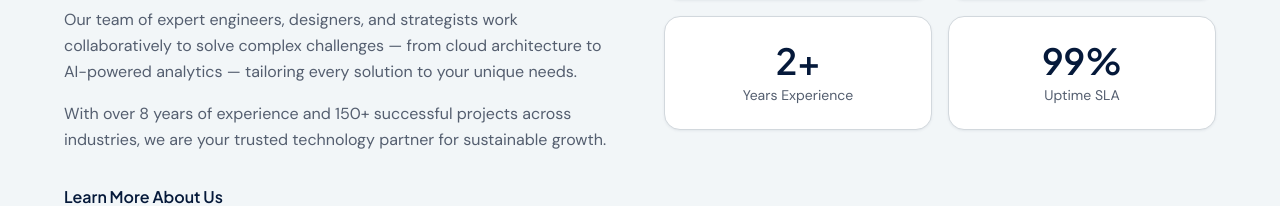
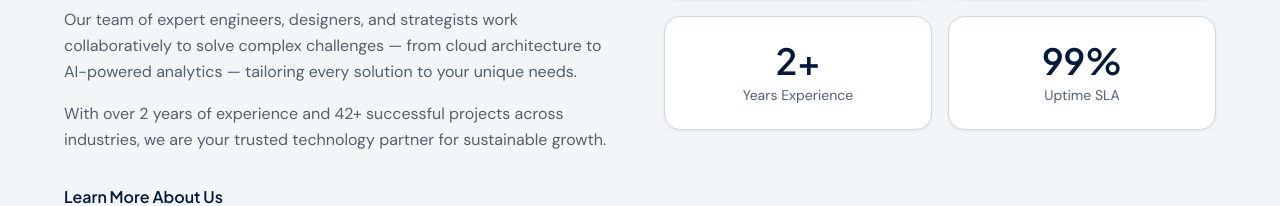
Before and after one commit to Harshakiran08/arukien-technologies, a React (Vite) app in the folder src/frontend/: page / in a window 1280 px wide. Shown: the part 1105-1311 px from the top of the page. Built offline with nearby package versions, Linux system fonts and the light colour scheme; what @caffeineai/core-infrastructure would draw is missing.

Commit message:
Update HomePage.tsx

```diff
--- a/src/frontend/src/pages/HomePage.tsx
+++ b/src/frontend/src/pages/HomePage.tsx
@@ -321,7 +321,7 @@ function AboutPreviewSection() {
                 to your unique needs.
               </p>
               <p>
-                With over 8 years of experience and 150+ successful projects
+                With over 2 years of experience and 42+ successful projects
                 across industries, we are your trusted technology partner for
                 sustainable growth.
               </p>
```
